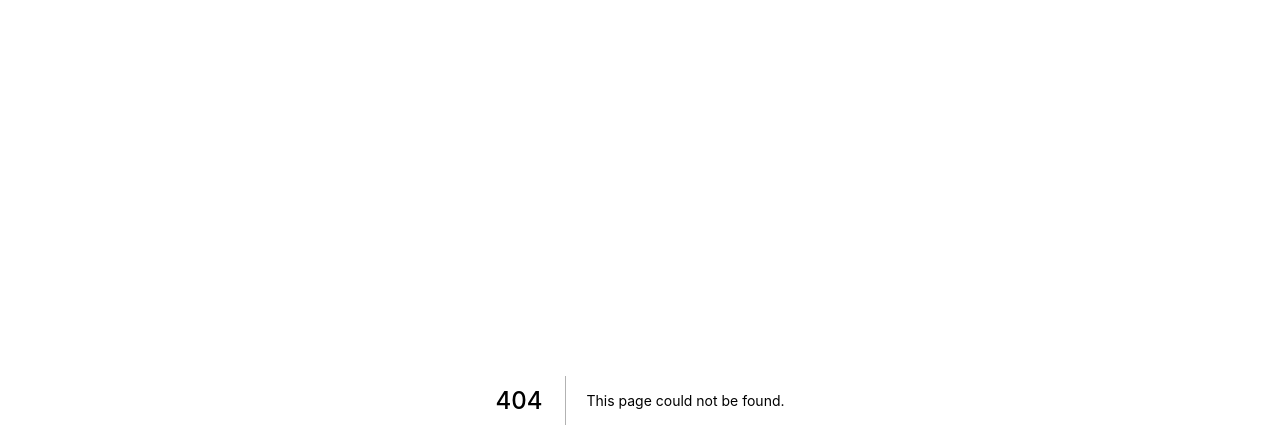
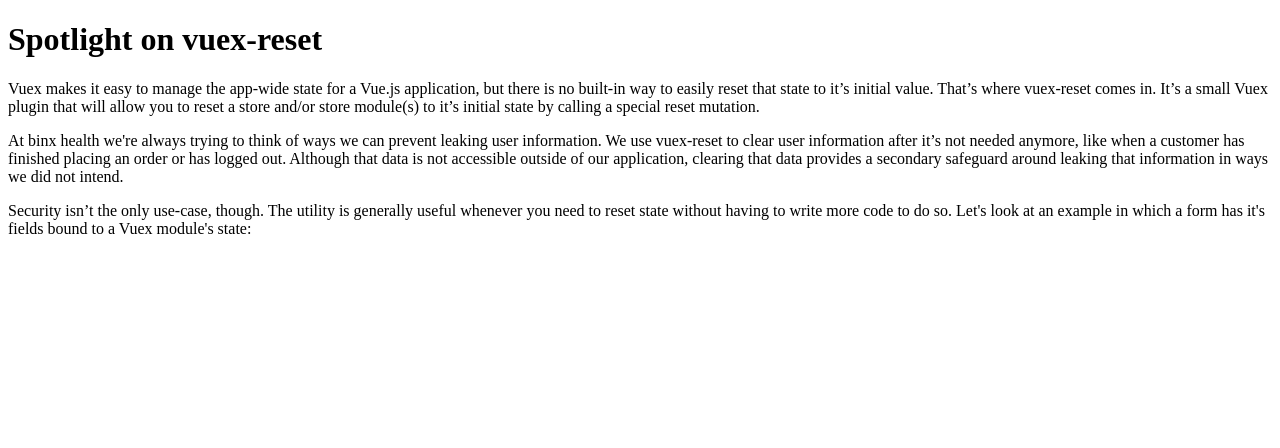
Before and after one commit to ianwalter/ianwalter, a Next.js app: page /posts/2020-12-05~spotlight-on-vuex-reset in a window 1280 px wide. Before the commit this address had no page. Shown: the top 448 px of the page. Built offline with nearby package versions, Linux system fonts and the light colour scheme.

Commit message:
Adding posts rewrite

```diff
--- a/next.config.js
+++ b/next.config.js
@@ -1,3 +1,17 @@
+const { promises: fs } = require('fs')
+const path = require('path')
 const withMDX = require('@next/mdx')({ extension: /\.mdx?$/ })
 
-module.exports = withMDX({ pageExtensions: ['js', 'jsx', 'md', 'mdx'] })
+function toRewrite (file) {
+  const filename = file.split('.')[0]
+  const slug = filename.split('~')[1]
+  return { source: `/${slug}`, destination: `/posts/${filename}`  }
+}
+
+module.exports = withMDX({
+  pageExtensions: ['js', 'jsx', 'md', 'mdx'],
+  async rewrites () {
+    const files = await fs.readdir(path.join(__dirname, 'pages/posts'))
+    return files.map(toRewrite)
+  }
+})
--- a/pages/index.js
+++ b/pages/index.js
@@ -1,3 +1,5 @@
 import readme from '../README.md'
 
+export const layout = 'landing'
+
 export default readme
--- /dev/null
+++ b/pages/posts/2020-12-05~spotlight-on-vuex-reset.mdx
@@ -0,0 +1,19 @@
+# Spotlight on vuex-reset
+
+Vuex makes it easy to manage the app-wide state for a Vue.js application, but
+there is no built-in way to easily reset that state to it’s initial value.
+That’s where vuex-reset comes in. It’s a small Vuex plugin that will allow you
+to reset a store and/or store module(s) to it’s initial state by calling a
+special reset mutation.
+
+At binx health we're always trying to think of ways we can prevent leaking user
+information. We use vuex-reset to clear user information after it’s not needed
+anymore, like when a customer has finished placing an order or has logged out.
+Although that data is not accessible outside of our application, clearing that
+data provides a secondary safeguard around leaking that information in ways we
+did not intend.
+
+Security isn’t the only use-case, though. The utility is generally useful
+whenever you need to reset state without having to write more code to do so.
+Let's look at an example in which a form has it's fields bound to a Vuex
+module's state:
--- /dev/null
+++ b/pages/projects.js
@@ -0,0 +1,5 @@
+export default function Projects () {
+  return (
+    <div></div>
+  )
+}
--- /dev/null
+++ b/pages/resume.js
@@ -0,0 +1,5 @@
+export default function Resume () {
+  return (
+    <div></div>
+  )
+}
```
